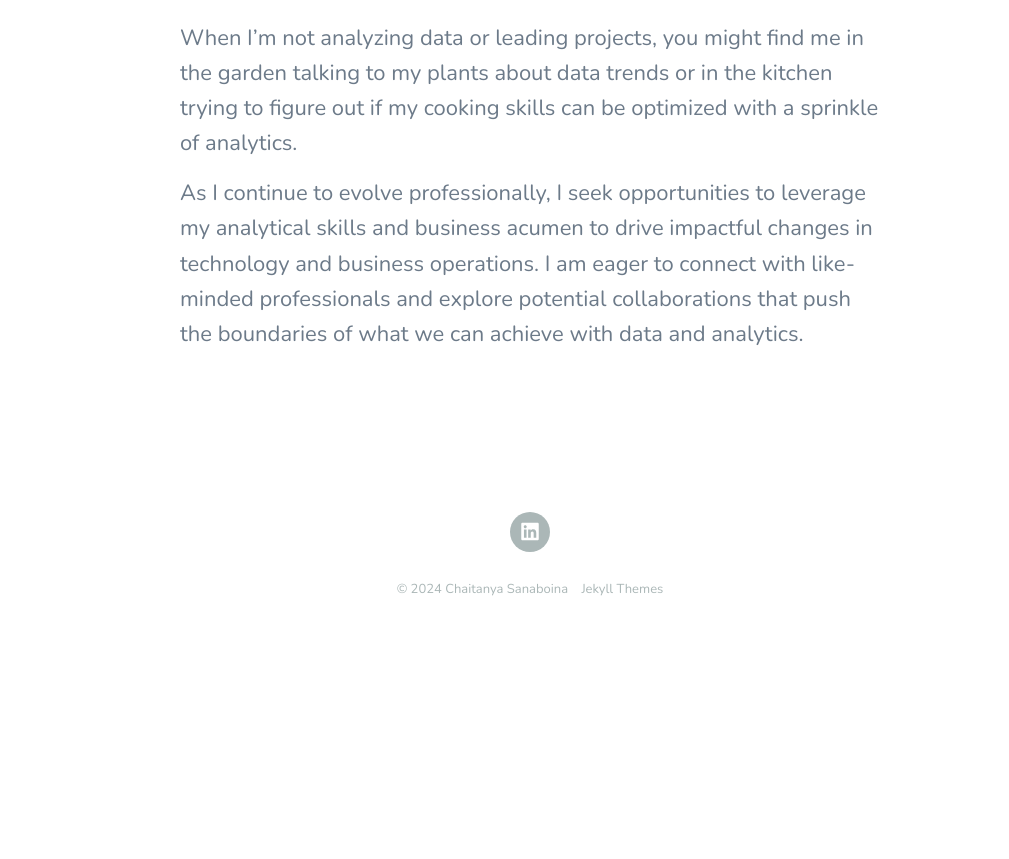
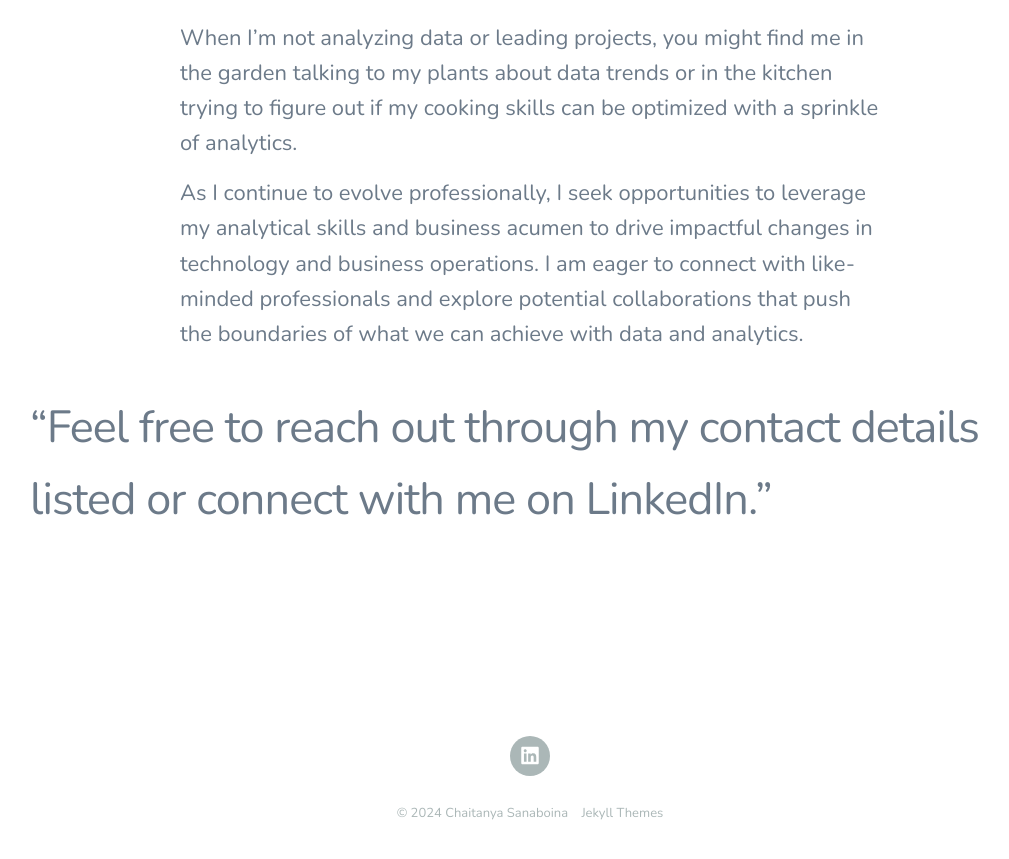
Before and after one commit to csanaboi/csanaboi.github.io, a Jekyll site: the page built from _posts/2018-06-30-demo-post.md, in a window 1280 px wide and 900 px high, scrolled down 2398 px. Shown: the top 859 px of the window, without its empty margins (110-1119 px from the left). Built offline with Jekyll 4.4.1, drawn with Linux system fonts in a browser that asks for light colours; nearby versions of some CDN libraries; before the commit the page ends 3074 px from its top, so only the background shows below that.

Commit message:
Update 2018-06-30-demo-post.md

```diff
--- a/_posts/2018-06-30-demo-post.md
+++ b/_posts/2018-06-30-demo-post.md
@@ -21,3 +21,5 @@ I am also deeply committed to community and leadership roles, having served as a
 When I'm not analyzing data or leading projects, you might find me in the garden talking to my plants about data trends or in the kitchen trying to figure out if my cooking skills can be optimized with a sprinkle of analytics.
 
 As I continue to evolve professionally, I seek opportunities to leverage my analytical skills and business acumen to drive impactful changes in technology and business operations. I am eager to connect with like-minded professionals and explore potential collaborations that push the boundaries of what we can achieve with data and analytics.
+
+> "Feel free to reach out through my contact details listed or connect with me on LinkedIn."
```
